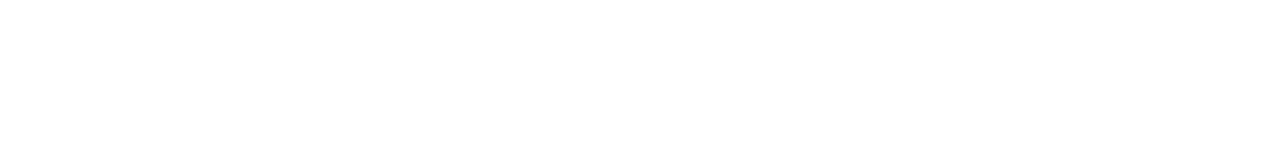
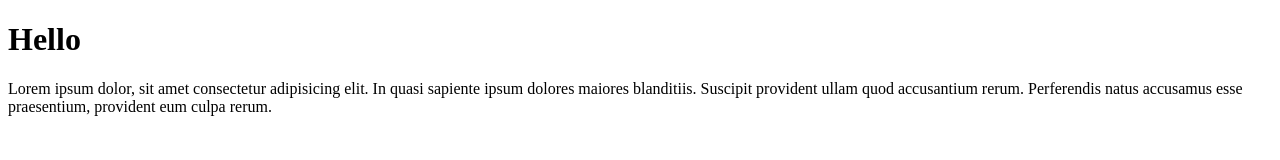
Before and after one commit to ssupr-softserve/test_repo, a plain HTML site: page index.html in a window 1280 px wide. Drawn offline with Linux system fonts and the light colour scheme.

Commit message:
simple commit

```diff
--- a/index.html
+++ b/index.html
@@ -7,6 +7,7 @@
   <title>Document</title>
 </head>
 <body>
-
+  <h1>Hello</h1>
+  <p>Lorem ipsum dolor, sit amet consectetur adipisicing elit. In quasi sapiente ipsum dolores maiores blanditiis. Suscipit provident ullam quod accusantium rerum. Perferendis natus accusamus esse praesentium, provident eum culpa rerum.</p>
 </body>
 </html>
```
